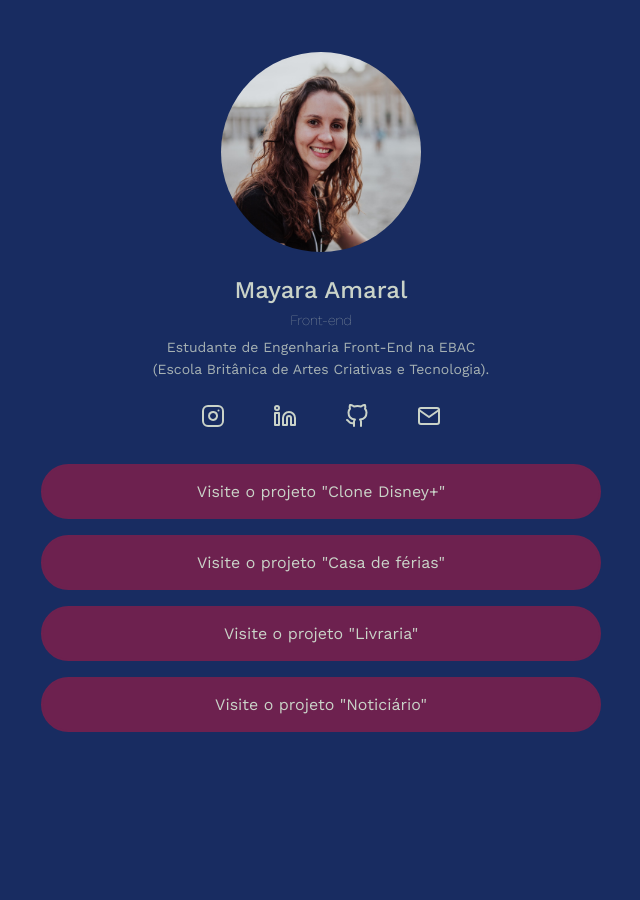
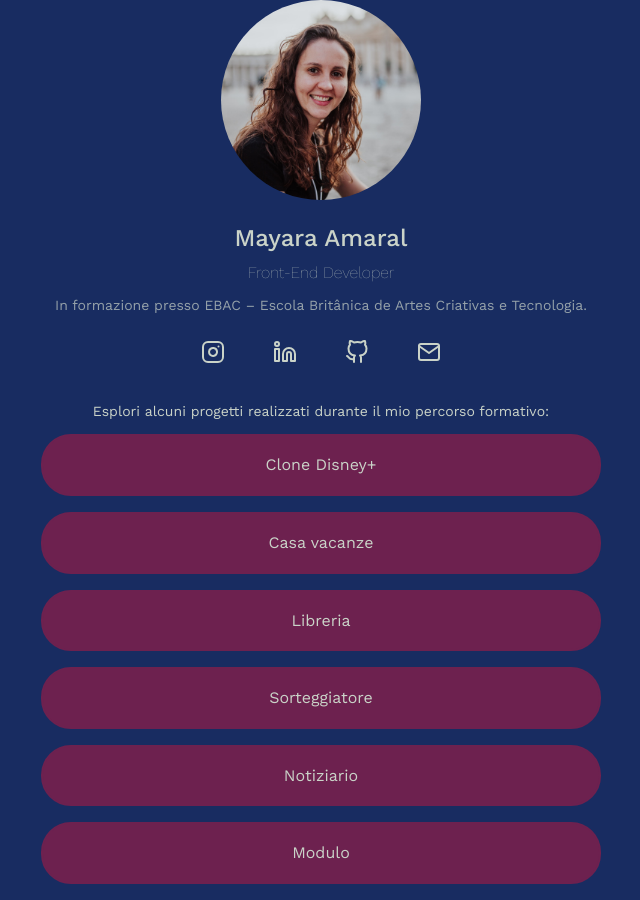
Before and after one commit to MayaraSH/profile, a website: page index.html in a window 1280 px wide. Shown: the whole page, without its empty margins (319-959 px from the left). Before the commit the page ends 800 px from the top, so only its background shows below. Drawn offline with nearby package versions, Linux system fonts and the light colour scheme.

Commit message:
Add conteúdo

```diff
--- a/index.html
+++ b/index.html
@@ -29,9 +29,9 @@
             <img class="profile-avatar" src="./src/images/e2310f64.jpg"/>
             <div class="profile-bio">
                 <h1 class="profile-bio-name">Mayara Amaral</h1>
-                <h2 class="profile-bio-subtitle">Front-end</h2>
+                <h2 class="profile-bio-subtitle">Front-End Developer</h2>
                 <p class="profile-bio-description">
-                    Estudante de Engenharia Front-End na EBAC<br>(Escola Britânica de Artes Criativas e Tecnologia).
+                    In formazione presso EBAC – Escola Britânica de Artes Criativas e Tecnologia.
                 </p>
             </div>
         </header>
@@ -61,24 +61,37 @@
         </nav>
         <nav>
             <ul class="project-list">
+                <p class="project-list-call">
+                Esplori alcuni progetti realizzati durante il mio percorso formativo:
+                </p>
                 <li class="project-list-item">
                     <a href="https://clone-disneyplus-pi-cyan.vercel.app/" target="_blank" rel="noopener noreferrer">
-                        Visite o projeto "Clone Disney+"
+                        Clone Disney+
                     </a>
                 </li>
                 <li class="project-list-item">
                     <a href="https://projeto3-ten-blush.vercel.app" target="_blank" rel="noopener noreferrer">
-                        Visite o projeto "Casa de férias"
+                        Casa vacanze
                     </a>
                 </li>
                 <li class="project-list-item">
                     <a href="https://livrariaonline.vercel.app" target="_blank" rel="noopener noreferrer">
-                        Visite o projeto "Livraria"
+                        Libreria
+                    </a>
+                </li>
+                <li class="project-list-item">
+                    <a href="https://sorteadorgrunt-eight-psi.vercel.app/" target="_blank" rel="noopener noreferrer">
+                        Sorteggiatore
                     </a>
                 </li>
                 <li class="project-list-item">
                     <a href="https://bootstrap13-rose.vercel.app" target="_blank" rel="noopener noreferrer">
-                        Visite o projeto "Noticiário"
+                        Notiziario
+                    </a>
+                </li>
+                <li class="project-list-item">
+                    <a href="https://pluginsjquery.vercel.app/" target="_blank" rel="noopener noreferrer">
+                        Modulo
                     </a>
                 </li>
             </ul>
--- a/src/styles/main.less
+++ b/src/styles/main.less
@@ -74,15 +74,16 @@ text-align: center;
     }
 
     &-subtitle {
-        .fonte14();
+        font-size: 16px;
         margin-bottom: 8px;
         font-weight: lighter;
+        line-height: 1.6;
     }
 
     &-description {
         .fonte14();
         line-height: 1.6;
-        opacity: .8;
+        opacity: .7;
     }
 }
 
@@ -105,12 +106,14 @@ text-align: center;
 
 .project-list {
     margin-top: 32px;
+    text-align: center;
 
     &-item {
         a {
             text-decoration: none;
             background-color: #colors[buttonColor];
             display: block;
+            line-height: 1.6;
             padding: 16px 16px;
             margin-bottom: 16px;
             text-align: center;
@@ -123,7 +126,12 @@ text-align: center;
             border: 2px solid #colors[textColor];
             background-color: transparent;
             transform: scale(1.01);
-        }
+            }
         }
     }
+    &-call {
+            .fonte14();
+            line-height: 1.6;
+            padding-bottom: 12px;
+        }
 }
```
Also changed, not shown: build/styles/main.css, src/images/front-end.jpeg (added).
